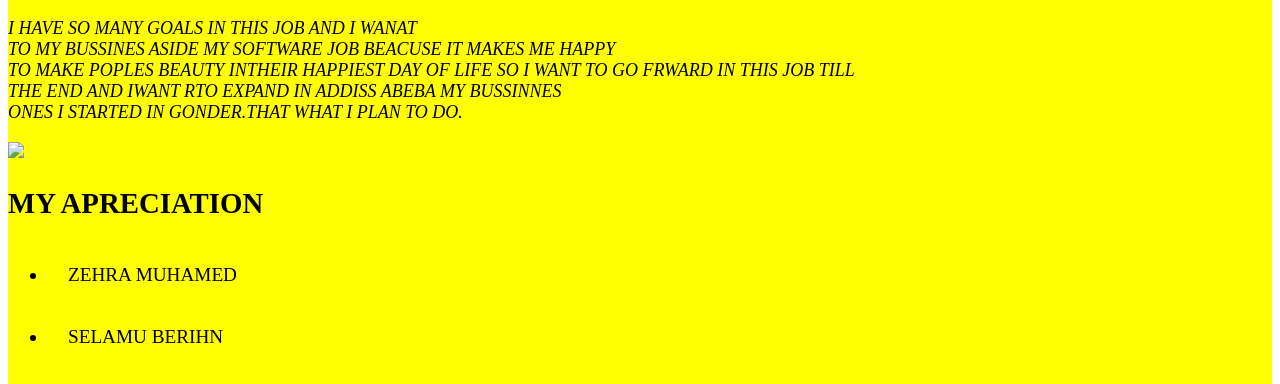
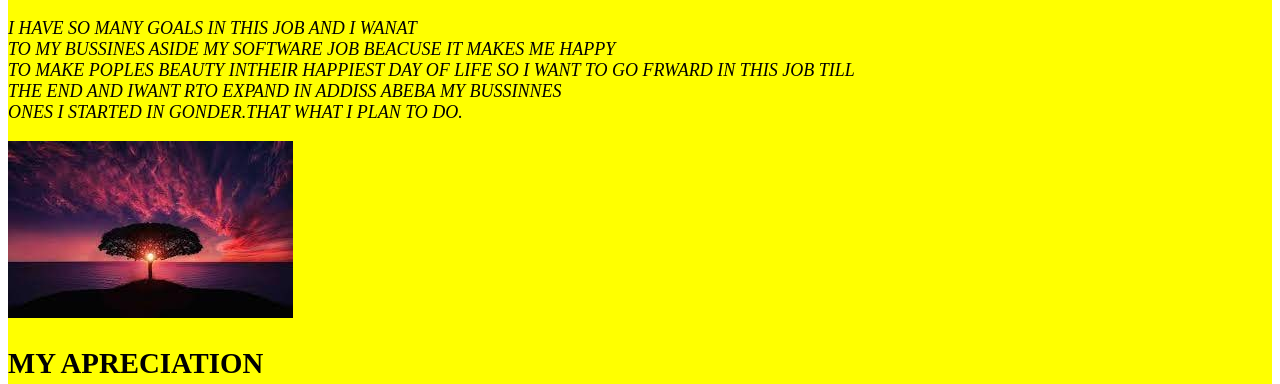
Before and after one commit to HayatEbrahim/UGR-1897-12, a plain HTML site: page html/goal.html in a window 1280 px wide. Shown: the part 167-551 px from the top of the page. Drawn offline with nearby package versions, Linux system fonts and the light colour scheme.

Commit message:
Update goal.html

```diff
--- a/html/goal.html
+++ b/html/goal.html
@@ -35,7 +35,7 @@
                     </p>
                 </div>
                 <div class="imagegoal">
-                    <img src="images/image2.jpg">
+                    <img src="../images/image2.jpg">
                 </div>
                 <div class="my">
                     <h2>my apreciation</h2>
```
